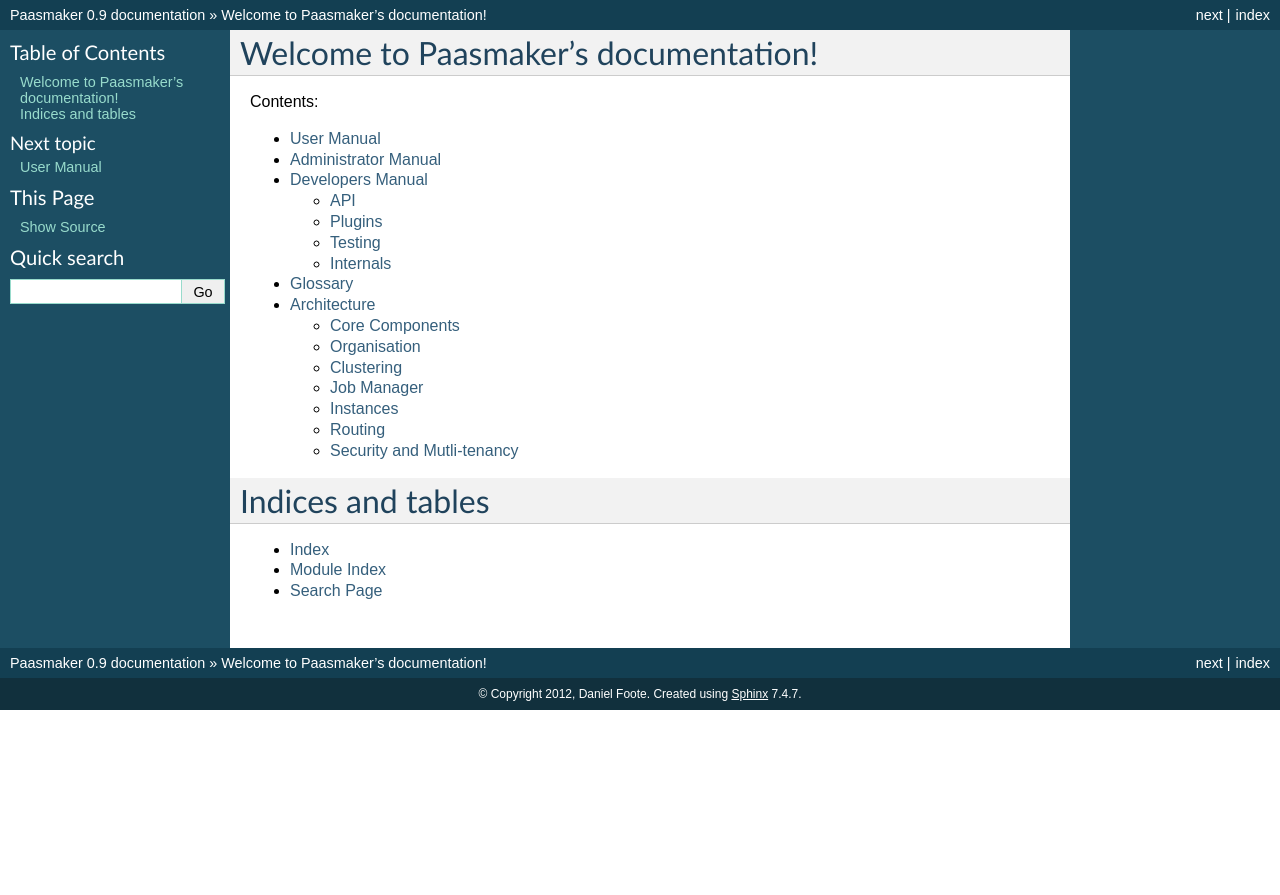
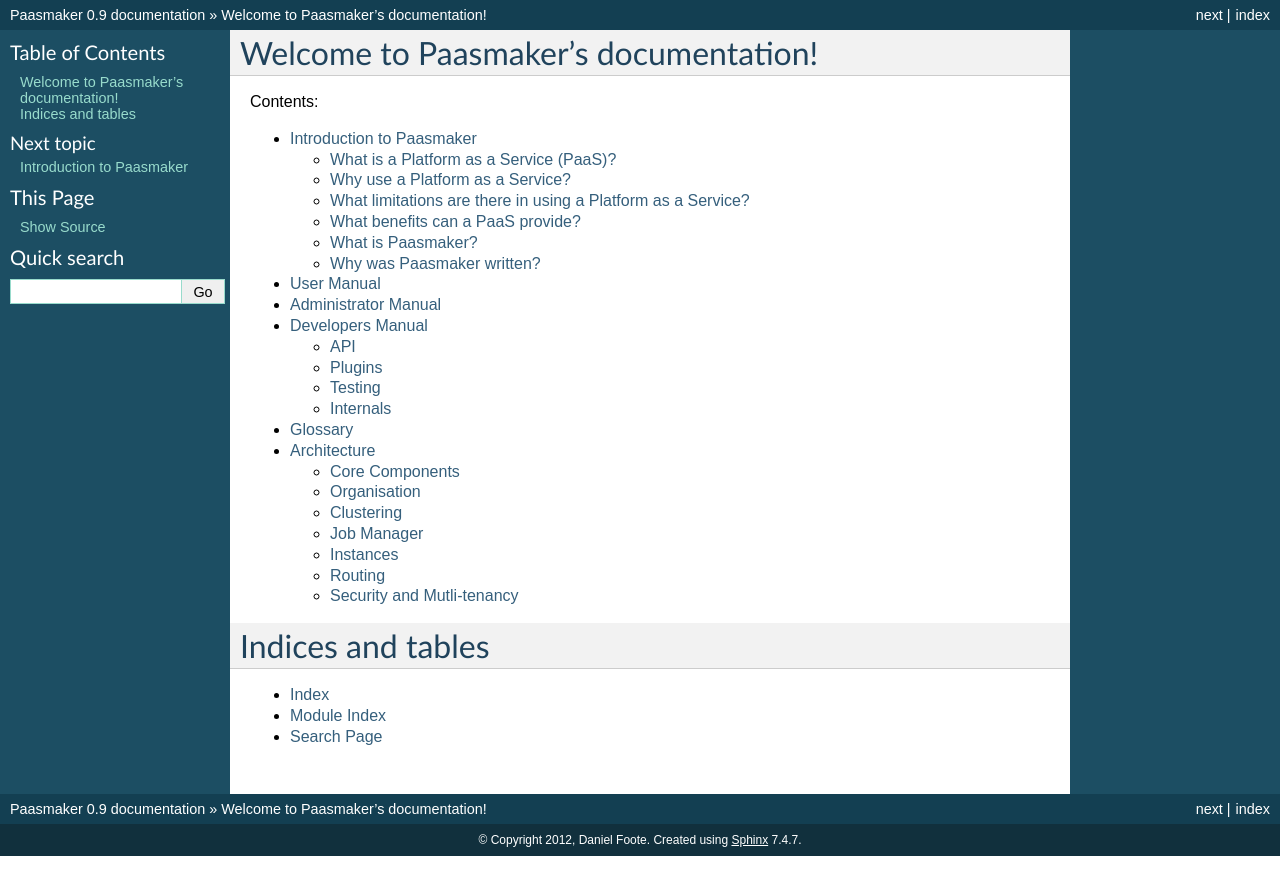
Before and after one commit to paasmaker/paasmaker, a Sphinx documentation site: the page built from documentation/source/index.rst, in a window 1280 px wide. Shown: the top 895 px of the page. Built offline with Sphinx 7.4.7, drawn with Linux system fonts in a browser that asks for light colours; some of the changed lines change nothing that is shown.

Commit message:
Added some introductory documentation about PaaSes in general. Needs a lot of work.

```diff
--- a/documentation/source/index.rst
+++ b/documentation/source/index.rst
@@ -6,6 +6,8 @@
 
 .. toctree::
    :maxdepth: 2
+
+   introduction
 
    user
    administrator
--- /dev/null
+++ b/documentation/source/introduction.rst
@@ -0,0 +1,233 @@
+Introduction to Paasmaker
+=========================
+
+What is a Platform as a Service (PaaS)?
+---------------------------------------
+
+Wikipedia defines a PaaS as "`a category of cloud computing services that
+provide a computing platform and a solution stack as a service <http://en.wikipedia.org/wiki/Platform_as_a_service>`_".
+
+That is, a system that can take your application, provision any resources required to
+run that application (such as databases), and then organise to run that application,
+and in the case of Paasmaker, route HTTP requests to it.
+
+Why use a Platform as a Service?
+--------------------------------
+
+In traditional web development, you have a set of files (and possibly data) that
+form your application or website. Then, you have a database that you connect to
+and store data in. The code provides some kind of website, and possibly background
+tasks such a cron jobs, or backround workers to do offline processing.
+
+Traditionally, to go live with these, you need to create the appropriate databases,
+choosing usernames, passwords, and database names. Then, you select a location for
+the files, and set up the appropriate stack to host your application, and set up
+ways to start it. You also decide how to run background tasks and cron jobs, and
+edit the appropriate configuration files to set this up. Optionally, once you've
+defined all this, you then come up with a strategy to update the application as you
+make changes. You then test that all the components work together, and go live.
+Often some of these steps are automated by various scripts or systems that are
+designed to automate these tasks.
+
+There are plenty of different web stacks to host your application on (for example,
+Apache and mod_php for PHP applications, or Apache and mod_passenger for Rails/Ruby
+applications, or gunicorn for Python applications). Each one has a different way to
+set them up, different considerations to take for performance, and if you want to
+have a machine hosting a mix of these applications (in different languages, or just
+different versions of each language), you need to figure out how to get them all to
+work together properly.
+
+Then comes scaling. If you want to spread your application across multiple machines,
+you'll need to configure several machines with your application. After that, you'll
+need to route HTTP requests to those machines. Finally, you'll need to have a plan
+or system in place to handle failover, or some way to disable traffic to a specific
+failed machine.
+
+A Platform as a Service is designed to handle some of these problems for you. Specifically,
+it can allocate databases for you and provide that to your application. It can take
+your application code and choose servers for it to run on, and ask that server to
+run the application. It can also provide ways to isolate different runtimes (languages
+that your application is written in) and versions. It can also detect and route
+around failures, and redistribute your applications if needed - or even just add
+more capacity automatically as your application needs it.
+
+What limitations are there in using a Platform as a Service?
+------------------------------------------------------------
+
+A Platform as a Service is not a magic bullet. No technology really is. To allow the
+Platform as a Service to perform it's job, you will need to consider a few aspects when
+writing your application to get the most out of it.
+
+* The application code should be considered as immutable. That is, you should not
+  store permanent data on the filesystem alongside the application code. This is
+  because the PaaS will delete an instance of your application when it's no longer
+  required on a specific server. Also, each instance of your application that the
+  PaaS starts has it's own seperate filesystem - which might well be on different
+  physical servers - and you might have several instances of an application to meet
+  load or redundancy requirements.
+
+  This might seem like a huge limitation of the system. And for certain applications
+  and hosting systems, it is. Older CMS applications, like Drupal, Wordpress, and Joomla,
+  expect to be able to store uploaded media onto the filesystem and have it be persistent.
+  Paasmaker can be made to host these CMS systems, but it is not the primary focus of
+  Paasmaker, and you should carefully consider your application and it's needs.
+  However, having said that, there are plugins for each of these CMS systems that can
+  instead store these files on a service like Amazon S3, which is designed for long term
+  storage. Another solution for this is to set up your servers with a shared filesystem -
+  either using a traditional NFS setup, or something clustered like Gluster.
+
+  Most applications store their user data in databases of some kind - either a relational
+  SQL database or a NoSQL database, or an external web service. These applications are
+  quite easy to run on a PaaS.
+
+  There is nothing stopping your application from writing files to it's filesystem; and
+  in fact you might like to write temporary cache files, that you can easily generate,
+  onto the filesystem to speed up your application, knowing that they will vanish when
+  a new version is deployed or more instances started.
+
+  Paasmaker has the concept of a "filesystem" service, that can be used to host some legacy
+  CMS applications on a single node. However, these applications will not be able to scale
+  unless they're updated to use a shared filesystem of some kind.
+* The PaaS will choose the port that your specific application will run on. It will
+  provide to you the port that you should use when your application starts. This is
+  so that the PaaS can run several of the same application on a single node, and ensure
+  that several different applications on the same node to not conflict.
+* The PaaS will choose a server for your application to run on. The idea here is that
+  the PaaS then has the power to rearrange applications to work around failures or balance
+  the load across the system. Paasmaker does allow you to give hints about where to place
+  applications, either by node tags or custom placement plugins.
+
+  If your tasks rely on being on a specific server, either because that server is set up
+  in a particular way, or that the IP of a given server is whitelisted to access a remote
+  service but other servers are not, you will need to arrange a way to fix these things.
+  In the case of the servers being set up in the same way, systems such as Opscode's Chef
+  or Puppet can be used to keep a set of nodes up to date.
+
+As with any technology, you will need to evaluate it closely to make sure it matches your
+use case.
+
+However, quite a number of modern web applications are already being written and designed
+for cloud hosting systems that horizontally scale; a PaaS is just designed to make
+scaling them easier, and a lot less work.
+
+What benefits can a PaaS provide?
+---------------------------------
+
+A PaaS can make a few things easier for you:
+
+* Allows you to write applications and not have to hard code configuration (such as database
+  connection details) into the files. These configuration details are provided to the application
+  at runtime, reducing the likelyhood of mixing up development, staging, and production database
+  details.
+* Choose the best location to run your application, and easily choose several hosts to run
+  your application for you. It can then set up the HTTP routing for you automatically, and
+  adjust it in the case of server failures.
+* Provide a simple interface for users who are not system administrators, to be able to easily
+  access and deploy applications on production infrastructure.
+
+What is Paasmaker?
+------------------
+
+Paasmaker is an open source Platform as a Service. It is designed with several key goals:
+
+* Be simple for users to access and interact with, by providing a feature complete web
+  interface, and a simple set of user permissions. However, it also provides a full API
+  so it can easily be integrated into other systems or controlled from the command line instead.
+* Be highly visible in all it's activities - always let the user know clearly what the system
+  has to do, and what it's doing, and the exact, up to the second updates on any tasks that
+  it is currently running. Also, it is designed to show clearly the realtime traffic to
+  applications, so you can see what is being used and how.
+* Allow customisation via plugins, to allow developers or System Administrators to teach the
+  PaaS new tricks easily.
+* Provide System Administrators with options about how to set up their systems. Plugins are
+  registered with symbolic names, which allows System Administrators to expose services to users
+  in either generic or highly specific ways.
+* Be as simple to install as practically possible, whilst still giving control over how the
+  system is deployed. This includes the core system, and also any runtimes (languages) that
+  the system supports.
+* Integrate well with Source Control Management systems, and try to promote deployment from
+  source control systems.
+
+Why was Paasmaker written?
+--------------------------
+
+The original author of Paasmaker worked in Digital Marketing, as a System Administrator
+looking after hosting systems. Digital Marketing has some slightly different hosting
+requirements than some other companies and industries. The websites are an eclectic mix
+from many different clients, that served many different purposes. Generally, though,
+websites fell into a few categories:
+
+* Short term campaign sites, often involving competitions.
+* Landing pages.
+* Corporate websites.
+* e-Commerce.
+
+Each of these categories has slightly different requirements, which affect how they are
+hosted.
+
+**Short term campaign/competition sites** are generally written as completely bespoke code,
+to implement the competition or campaign that they cover. They're often written quite quickly,
+generally coded from start to finish in the matter of a few weeks. They're highly specific to
+the client or the competition. When the campaign or competition is launched, they fetch a lot of
+traffic in a short period of time - the kind of traffic that is well known to take down web servers.
+These sites are quite critical in this stage; the client generally has organised and paid to advertise
+the site. If customers come along and receive an error, they are unlikely to return, which means
+money wasted advertising or sending mailouts. As the campaign goes on, the traffic generally slows down,
+but is often well above a typical website for an agency. When the campaign finishes, clients
+like to have the site continue to be online, either to announce winners or just to have other
+material on them. Once the sites reach this stage, they may only recieve a handful of requests
+per day, but it is important to keep them running.
+
+**Landing pages** are generally a site with just a few pages (possibly even just one), often
+with a simple call to action, or a simple signup or information form. They may not even rely on
+a database at all. These little landing page sites might receive only a few hits per day,
+and are often forgotten by System Administrators as they rearrange servers. Clients tend to be
+the ones who notice these landing pages are missing.
+
+**Corporate websites** are larger sites, typically based around a CMS. Because they are based
+around a CMS, they often handle file uploads and storage. Many CMS systems simply store files
+on the filesystem, which presents challenges in scaling these websitse. The sites are busy during the
+day, moderately busy in the evenings, and very quiet overnight. These are important to keep
+running as they form the online identity of the company that they represent. Occasionally,
+they will have large bursts of traffic for special events or information, or even just regular
+email list contacts.
+
+**e-Commerce** sites are also on the larger side, often based around either a custom e-Commerce
+platform or something off the shelf. These are quite similar in behaviour to corporate websites,
+with the exception that they make money - and must be available at all times of the day and
+work correctly. Also, promotions will attract a lot of additional traffic that can bring
+down web servers.
+
+The logical way to view the above types of sites is that they are all different applications,
+and require different hosting systems - which on the face of it, is the correct assumption.
+For example, you could host your short term campaign site on Amazon's Elastic Beanstalk service.
+This would handle adding and removing front end nodes to meet your demand automatically.
+Each instance of Elastic Beanstalk requires at least one EC2 instance, and it does not
+support virtual hosting by default.
+
+However, established digital agencies will manage a large collection of these sites - several
+hundred is not unusual for an agency that has been running for a few years. If each site used
+Elastic Beanstalk, and multiplied by a few hundred - the cost of running such an infrastructure
+adds up. So agencies do virtual hosting - a single server will host many websites, and a handful
+of servers will run several hundred websites.
+
+A PaaS can assist with these issues. The concept is to have a small pool of servers, and the
+PaaS can then distribute the resources as needed.
+
+For example, when a short term campaign is launched, you can instruct the PaaS to run it across
+all the nodes. Each node then takes a part of the brunt of the launch. During the campaign run,
+you can reduce the number of nodes that it runs on to handle the traffic. When the campaign is
+finished, you shrink the number down to one - and the PaaS will restart the application in a new
+home if a server fails. As stated above, the site needs to remain running, but will only get
+a few requests per day. With a PaaS, it's possible to accomplish this without provisioning any
+special servers - you just use what you have, more effectively.
+
+In the case of Corporate Websites and e-Commerce sites, you might figure that normally you only
+need one server to be running that site. So you configure it as such. But then a client lets
+you know that they're emailing many thousands of people a special promotion tomorrow, so to
+be sure, you increase the number of instances for a while. As the promotion goes out, you can
+adjust the number of instances to manage the traffic.
+
+The idea is to reduce the number of servers required to host a large number of websites, and
+give System Administrators the ability to horizontally scale applications as easily as possible,
+without having to create custom sets of servers for each application.
```
